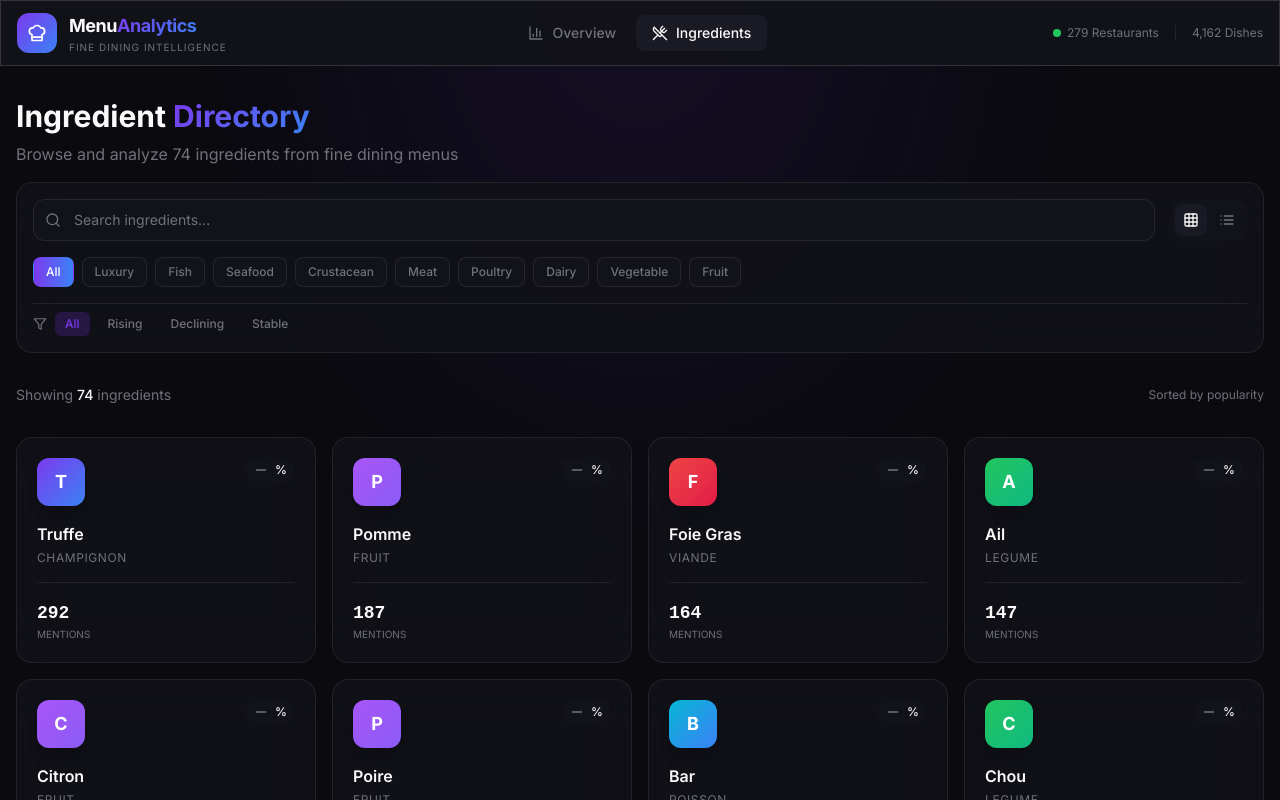
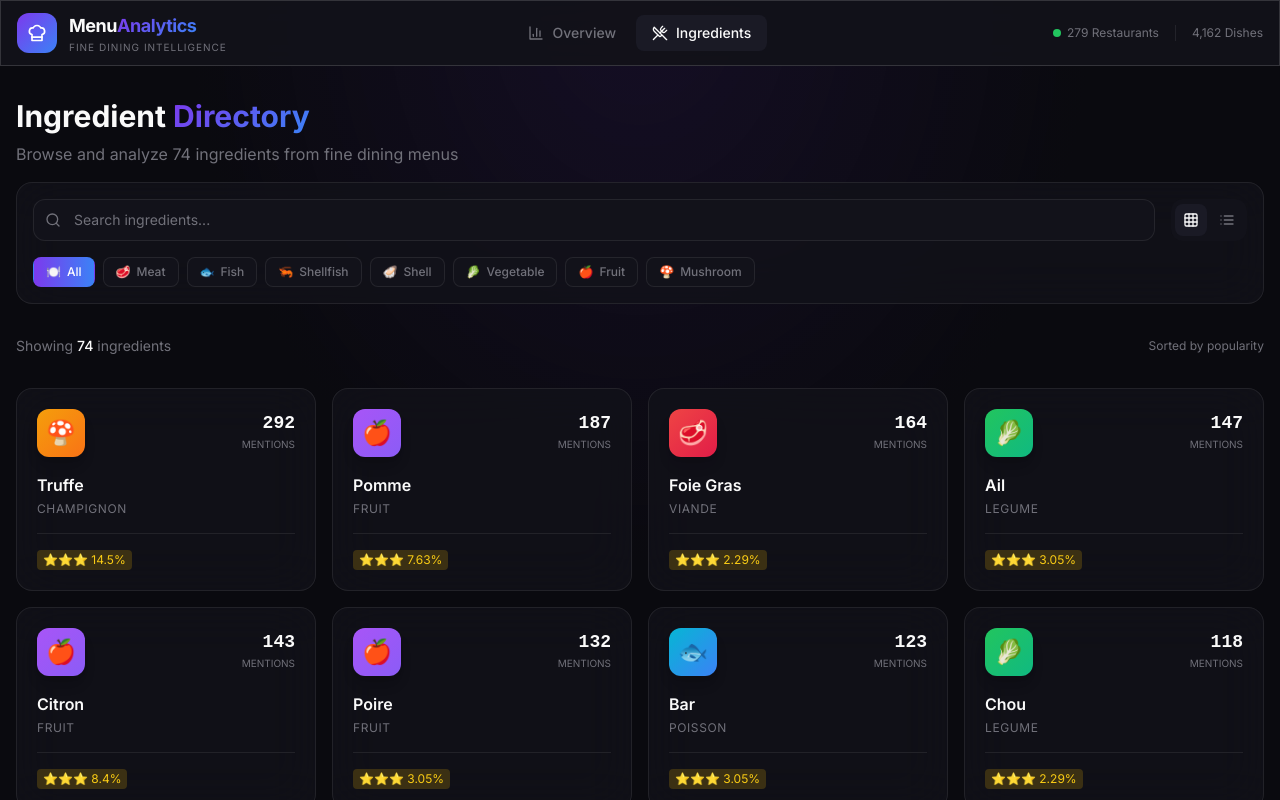
Before and after one commit to francois1791/table, a Next.js app: page /ingredients in a window 1280 px wide. Shown: the top 800 px of the page. Built offline with nearby package versions, Linux system fonts and the light colour scheme.

Commit message:
Fix: Rewrite ingredients page to use new data types without trends

```diff
--- a/src/app/ingredients/page.tsx
+++ b/src/app/ingredients/page.tsx
@@ -5,62 +5,48 @@ import { motion } from "framer-motion";
 import Link from "next/link";
 import {
   Search,
-  TrendingUp,
-  TrendingDown,
-  Minus,
   ArrowRight,
-  Filter,
   Grid3X3,
   List,
 } from "lucide-react";
 import ingredientsDataRaw from "@/data/ingredients.json";
-import { Ingredient, CategoryFilter, TrendFilter } from "@/lib/types";
+import { Ingredient, CategoryFilter } from "@/lib/types";
 
 const ingredientsData = ingredientsDataRaw as Ingredient[];
 import { cn } from "@/lib/utils";
 
-const categories: { value: CategoryFilter; label: string; color: string }[] = [
-  { value: "all", label: "All", color: "from-accent-violet to-accent-blue" },
-  { value: "produit_luxe", label: "Luxury", color: "from-amber-500 to-orange-500" },
-  { value: "poisson", label: "Fish", color: "from-cyan-500 to-blue-500" },
-  { value: "fruit_de_mer", label: "Seafood", color: "from-teal-500 to-cyan-500" },
-  { value: "crustace", label: "Crustacean", color: "from-pink-500 to-rose-500" },
-  { value: "viande", label: "Meat", color: "from-red-500 to-rose-600" },
-  { value: "volaille", label: "Poultry", color: "from-orange-400 to-amber-500" },
-  { value: "laitier", label: "Dairy", color: "from-yellow-400 to-amber-400" },
-  { value: "legume", label: "Vegetable", color: "from-green-500 to-emerald-500" },
-  { value: "fruit", label: "Fruit", color: "from-purple-500 to-violet-500" },
+const categories: { value: CategoryFilter; label: string; emoji: string; color: string }[] = [
+  { value: "all", label: "All", emoji: "🍽️", color: "from-accent-violet to-accent-blue" },
+  { value: "viande", label: "Meat", emoji: "🥩", color: "from-red-500 to-rose-600" },
+  { value: "poisson", label: "Fish", emoji: "🐟", color: "from-cyan-500 to-blue-500" },
+  { value: "crustace", label: "Shellfish", emoji: "🦐", color: "from-pink-500 to-rose-500" },
+  { value: "coquillage", label: "Shell", emoji: "🦪", color: "from-teal-500 to-cyan-500" },
+  { value: "legume", label: "Vegetable", emoji: "🥬", color: "from-green-500 to-emerald-500" },
+  { value: "fruit", label: "Fruit", emoji: "🍎", color: "from-purple-500 to-violet-500" },
+  { value: "champignon", label: "Mushroom", emoji: "🍄", color: "from-amber-500 to-orange-500" },
 ];
 
 export default function IngredientsPage() {
   const [searchQuery, setSearchQuery] = useState("");
   const [categoryFilter, setCategoryFilter] = useState<CategoryFilter>("all");
-  const [trendFilter, setTrendFilter] = useState<TrendFilter>("all");
   const [viewMode, setViewMode] = useState<"grid" | "list">("grid");
 
   const filteredIngredients = useMemo(() => {
     return ingredientsData.filter((ing) => {
       const matchesSearch = ing.name.toLowerCase().includes(searchQuery.toLowerCase());
       const matchesCategory = categoryFilter === "all" || ing.category === categoryFilter;
-      const matchesTrend = trendFilter === "all" || ing.trend === trendFilter;
-      return matchesSearch && matchesCategory && matchesTrend;
+      return matchesSearch && matchesCategory;
     });
-  }, [searchQuery, categoryFilter, trendFilter]);
-
-  const getTrendIcon = (trend: string) => {
-    switch (trend) {
-      case "up":
-        return <TrendingUp className="w-4 h-4 text-success" />;
-      case "down":
-        return <TrendingDown className="w-4 h-4 text-danger" />;
-      default:
-        return <Minus className="w-4 h-4 text-muted-foreground" />;
-    }
-  };
+  }, [searchQuery, categoryFilter]);
 
   const getCategoryGradient = (category: string) => {
     const cat = categories.find((c) => c.value === category);
     return cat?.color || "from-accent-violet to-accent-blue";
+  };
+
+  const getCategoryEmoji = (category: string) => {
+    const cat = categories.find((c) => c.value === category);
+    return cat?.emoji || "🍽️";
   };
 
   return (
@@ -125,41 +111,16 @@ export default function IngredientsPage() {
                 key={cat.value}
                 onClick={() => setCategoryFilter(cat.value)}
                 className={cn(
-                  "px-3 py-1.5 rounded-lg text-xs font-medium transition-all border",
+                  "px-3 py-1.5 rounded-lg text-xs font-medium transition-all border flex items-center gap-1.5",
                   categoryFilter === cat.value
                     ? `bg-gradient-to-r ${cat.color} text-white border-transparent`
                     : "bg-surface text-muted-foreground border-border hover:border-border-strong"
                 )}
               >
+                <span>{cat.emoji}</span>
                 {cat.label}
               </button>
             ))}
-          </div>
-
-          {/* Trend Filter */}
-          <div className="flex items-center gap-2 pt-2 border-t border-border">
-            <Filter className="w-3.5 h-3.5 text-muted-foreground" />
-            <div className="flex gap-2">
-              {[
-                { value: "all" as TrendFilter, label: "All" },
-                { value: "up" as TrendFilter, label: "Rising" },
-                { value: "down" as TrendFilter, label: "Declining" },
-                { value: "stable" as TrendFilter, label: "Stable" },
-              ].map((trend) => (
-                <button
-                  key={trend.value}
-                  onClick={() => setTrendFilter(trend.value)}
-                  className={cn(
-                    "px-2.5 py-1 rounded-md text-xs font-medium transition-all",
-                    trendFilter === trend.value
-                      ? "bg-accent-violet/20 text-accent-violet"
-                      : "text-muted-foreground hover:text-foreground"
-                  )}
-                >
-                  {trend.label}
-                </button>
-              ))}
-            </div>
           </div>
         </div>
       </motion.div>
@@ -178,7 +139,7 @@ export default function IngredientsPage() {
       {viewMode === "grid" ? (
         <div className="grid grid-cols-1 sm:grid-cols-2 lg:grid-cols-3 xl:grid-cols-4 gap-4">
           {filteredIngredients.map((ingredient, index) => (
-            <Link key={ingredient.id} href={`/ingredients/${ingredient.slug}`}>
+            <Link key={ingredient.id} href={`/ingredients/${ingredient.id}`}>
               <motion.div
                 initial={{ opacity: 0, y: 20 }}
                 animate={{ opacity: 1, y: 0 }}
@@ -188,25 +149,15 @@ export default function IngredientsPage() {
                 <div className="flex items-start justify-between mb-4">
                   <div
                     className={cn(
-                      "w-12 h-12 rounded-xl bg-gradient-to-br flex items-center justify-center text-lg font-bold text-white shadow-lg",
+                      "w-12 h-12 rounded-xl bg-gradient-to-br flex items-center justify-center text-2xl shadow-lg",
                       getCategoryGradient(ingredient.category)
                     )}
                   >
-                    {ingredient.name.charAt(0).toUpperCase()}
+                    {ingredient.emoji || getCategoryEmoji(ingredient.category)}
                   </div>
-                  <div className="flex items-center gap-1.5 px-2 py-1 rounded-full bg-surface">
-                    {getTrendIcon(ingredient.trend)}
-                    <span
-                      className={cn(
-                        "text-xs font-medium",
-                        ingredient.trend === "up" && "text-success",
-                        ingredient.trend === "down" && "text-danger",
-                        ingredient.trend === "stable" && "text-muted-foreground"
-                      )}
-                    >
-                      {ingredient.trend_value > 0 ? "+" : ""}
-                      {ingredient.trend_value}%
-                    </span>
+                  <div className="text-right">
+                    <div className="text-lg font-bold font-mono">{ingredient.frequency}</div>
+                    <div className="text-[10px] text-muted-foreground uppercase">mentions</div>
                   </div>
                 </div>
 
@@ -217,12 +168,14 @@ export default function IngredientsPage() {
                   {ingredient.category}
                 </p>
 
-                <div className="flex items-center justify-between pt-4 border-t border-border">
-                  <div>
-                    <div className="text-lg font-bold font-mono">{ingredient.frequency}</div>
-                    <div className="text-[10px] text-muted-foreground uppercase">Mentions</div>
-                  </div>
-                  <ArrowRight className="w-4 h-4 text-muted-foreground opacity-0 group-hover:opacity-100 transition-opacity" />
+                {/* Star distribution preview */}
+                <div className="flex items-center gap-2 pt-4 border-t border-border">
+                  {ingredient.star_percentages?.["3 étoiles"] > 0 && (
+                    <span className="text-xs px-1.5 py-0.5 rounded bg-yellow-500/20 text-yellow-400">
+                      ⭐⭐⭐ {ingredient.star_percentages["3 étoiles"]}%
+                    </span>
+                  )}
+                  <ArrowRight className="w-4 h-4 text-muted-foreground opacity-0 group-hover:opacity-100 transition-opacity ml-auto" />
                 </div>
               </motion.div>
             </Link>
@@ -232,7 +185,7 @@ export default function IngredientsPage() {
         /* List View */
         <div className="glass rounded-2xl overflow-hidden divide-y divide-border">
           {filteredIngredients.map((ingredient, index) => (
-            <Link key={ingredient.id} href={`/ingredients/${ingredient.slug}`}>
+            <Link key={ingredient.id} href={`/ingredients/${ingredient.id}`}>
               <motion.div
                 initial={{ opacity: 0, x: -20 }}
                 animate={{ opacity: 1, x: 0 }}
@@ -244,11 +197,11 @@ export default function IngredientsPage() {
                 </div>
                 <div
                   className={cn(
-                    "w-10 h-10 rounded-lg bg-gradient-to-br flex items-center justify-center text-sm font-bold text-white",
+                    "w-10 h-10 rounded-lg bg-gradient-to-br flex items-center justify-center text-lg",
                     getCategoryGradient(ingredient.category)
                   )}
                 >
-                  {ingredient.name.charAt(0).toUpperCase()}
+                  {ingredient.emoji || getCategoryEmoji(ingredient.category)}
                 </div>
                 <div className="flex-1">
                   <h3 className="font-medium capitalize group-hover:text-accent-violet transition-colors">
@@ -256,20 +209,11 @@ export default function IngredientsPage() {
                   </h3>
                   <p className="text-xs text-muted-foreground uppercase">{ingredient.category}</p>
                 </div>
-                <div className="flex items-center gap-6">
-                  <div className="flex items-center gap-1.5">
-                    {getTrendIcon(ingredient.trend)}
-                    <span
-                      className={cn(
-                        "text-sm font-medium",
-                        ingredient.trend === "up" && "text-success",
-                        ingredient.trend === "down" && "text-danger",
-                        ingredient.trend === "stable" && "text-muted-foreground"
-                      )}
-                    >
-                      {ingredient.trend_value > 0 ? "+" : ""}
-                      {ingredient.trend_value}%
-                    </span>
+                <div className="flex items-center gap-4">
+                  <div className="hidden sm:flex items-center gap-2">
+                    {ingredient.star_percentages?.["3 étoiles"] > 0 && (
+                      <span className="text-xs text-yellow-400">⭐⭐⭐ {ingredient.star_percentages["3 étoiles"]}%</span>
+                    )}
                   </div>
                   <div className="text-right w-16">
                     <div className="font-bold font-mono">{ingredient.frequency}</div>
```
